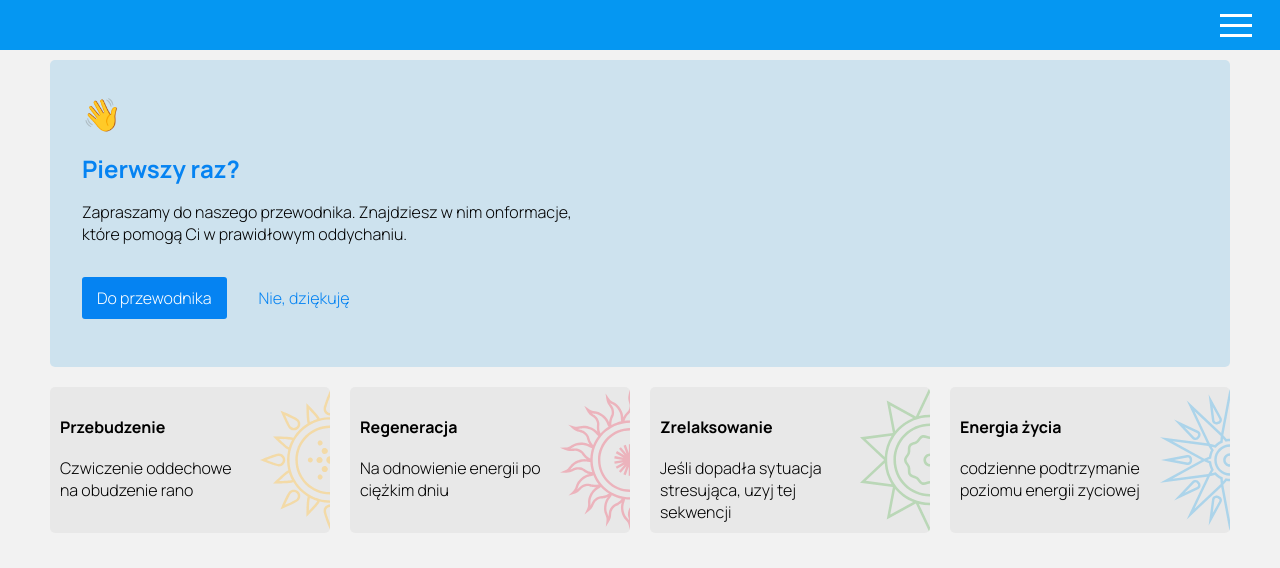
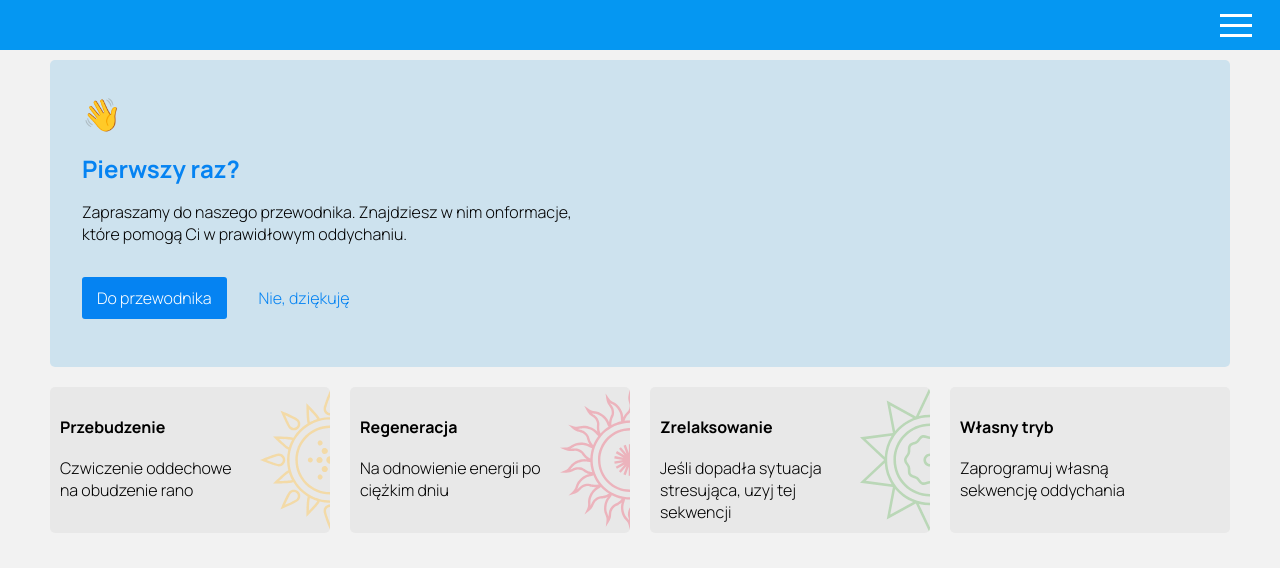
Before and after one commit to qapush/breathe-app, a React (Create React App) app: page / in a window 1280 px wide. Shown: the top 568 px of the page. Built offline with nearby package versions, Linux system fonts and the light colour scheme.

Commit message:
custom mode card link, changed to four parameters of excercise

```diff
--- a/src/components/Modes/Modes.js
+++ b/src/components/Modes/Modes.js
@@ -12,9 +12,9 @@ const Modes = ({ handleSwitch }) => {
 
   const modes = modesSource.modes
   .map((mode, i) => {
-    return(
+    return (
         <div key={i} className={`${styles.mode} ${styles[mode.mode]}`}>
-          <Link to="/cwiczenie" onClick={ () => handleSwitch(mode.mode)}>
+          <Link to={mode.mode == 'custom' ? '/wlasny' : '/cwiczenie'} onClick={ () => handleSwitch(mode.mode)}>
             <div className={styles.title}>{mode.title}</div>
             <div className={styles.description}>
               {mode.description}
@@ -23,8 +23,6 @@ const Modes = ({ handleSwitch }) => {
         </div>
     );
   })
-
-
 
   return (
 
--- a/src/components/Modes/modes.json
+++ b/src/components/Modes/modes.json
@@ -16,9 +16,9 @@
             "mode": "relax"
         },
         {
-            "title": "Energia życia",
-            "description": "codzienne podtrzymanie poziomu energii zyciowej",
-            "mode": "vital"
+            "title": "Własny tryb",
+            "description": "Zaprogramuj własną sekwencję oddychania",
+            "mode": "custom"
         }
     ]
 }
--- a/src/components/app/App.js
+++ b/src/components/app/App.js
@@ -17,24 +17,25 @@ export default function App() {
 
 
   const initialState = {
-    inhale: 4,
-    pause: 7,
-    exhale: 8,
+    inhale: 1,
+    inhalePause: 2,
+    exhale: 3,
+    exhalePause: 4,
     bgColor: "indianred",
   };
 
   const reducer = (state, action) => {
     switch (action.type) {
       case "awake":
-        return { inhale: 6, pause: 0, exhale: 3, bgColor: "#F3DAAA" };
+        return { inhale: 6, inhalePause: 0, exhale: 3, exhalePause: 2, bgColor: "#F3DAAA" };
       case "regeneration":
-        return { inhale: 4, pause: 4, exhale: 4, bgColor: "#EEB5BC" };
+        return { inhale: 4, inhalePause: 4, exhale: 4, exhalePause: 2, bgColor: "#EEB5BC" };
       case "relax":
-        return { inhale: 4, pause: 7, exhale: 0, bgColor: "#BCD7B8" };
+        return { inhale: 4, inhalePause: 7, exhale: 0, exhalePause: 2, bgColor: "#BCD7B8" };
       case "vital":
-        return { inhale: 5, pause: 1, exhale: 10, bgColor: "#AFD5EB" };
+        return { inhale: 5, inhalePause: 1, exhale: 10, exhalePause: 2, bgColor: "#AFD5EB" };
       default:
-        return { inhale: 4, pause: 7, exhale: 8, bgColor: "#AFD5EB" };
+        return { inhale: 4, inhalePause: 7, exhale: 8, exhalePause: 2, bgColor: "#AFD5EB" };
     }
   };
 
--- a/src/components/breathe/Breathe.js
+++ b/src/components/breathe/Breathe.js
@@ -3,21 +3,19 @@ import styles from "./breathe.module.scss";
 
 export default function Breathe({ params }) {
 
-  const { inhale, pause, exhale, bgColor } = params;
+  const { inhale, inhalePause, exhale, exhalePause, bgColor } = params;
 
   // Circle animation
 
   const springCirlceRef = useSpringRef();
   const springCirlce = useSpring({
     ref: springCirlceRef,
-    from: { transform: "scale(0.001)"},
+    from: { transform: "scale(0)"},
     to: [
       { transform: "scale(1)", config: { duration: inhale * 1000 } },
-      {
-        transform: "scale(0)",
-        config: { duration: exhale * 1000 },
-        delay: pause * 1000,
-      },
+      { transform: "scale(1.00001)", config: { duration: inhalePause * 1000 } },
+      { transform: "scale(0)", config: { duration: exhale * 1000 } },
+      { transform: "scale(0.00001)", config: { duration: exhalePause * 1000 } },
     ],
     loop: { reset: true },
   });
--- a/src/components/customMode/customMode.js
+++ b/src/components/customMode/customMode.js
@@ -1,5 +1,6 @@
 import styles from './custom.module.scss';
 import { useState } from 'react';
+import { Link } from 'react-router-dom';
 
 export default function CustomMode() {
 
@@ -87,6 +88,10 @@ export default function CustomMode() {
             >
             </input>
 
+            <Link to="/cwiczenie" className="button">
+                Zacznij
+            </Link>
+
         </>
     )
 }
```
